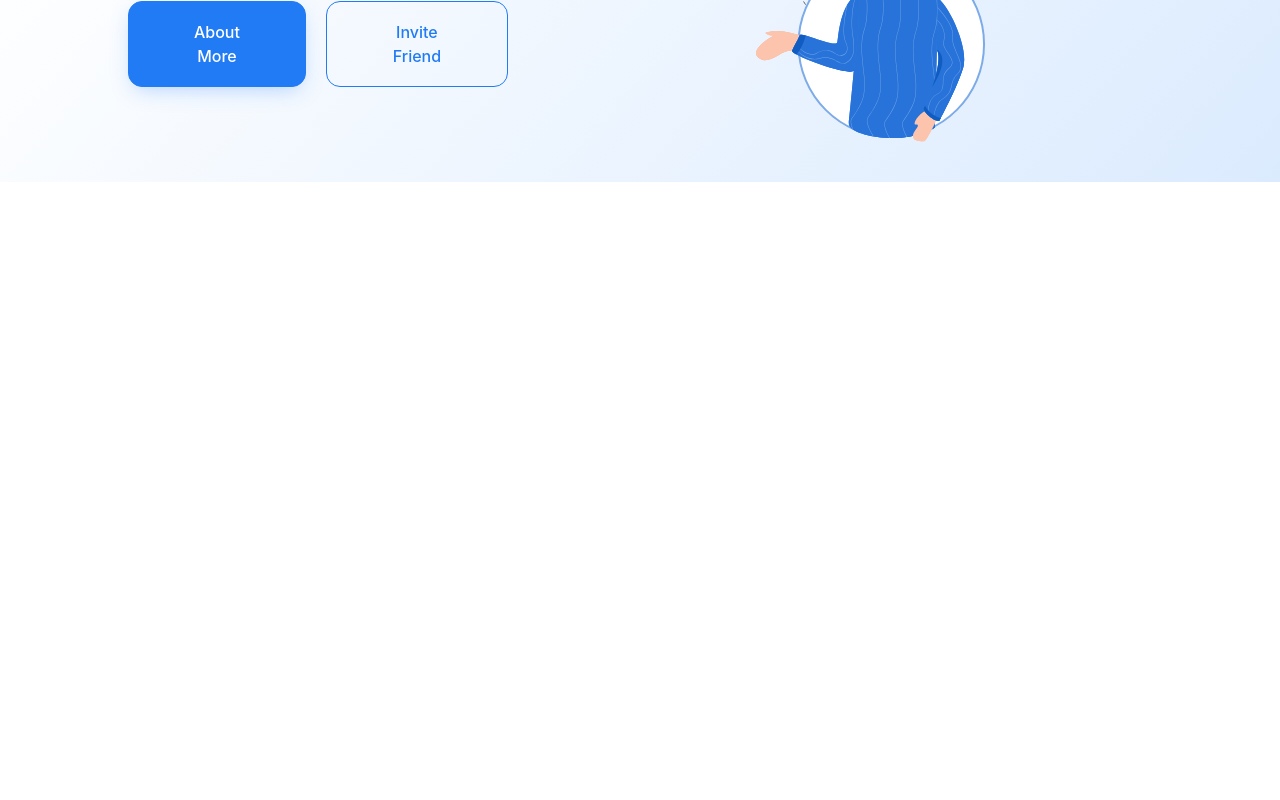
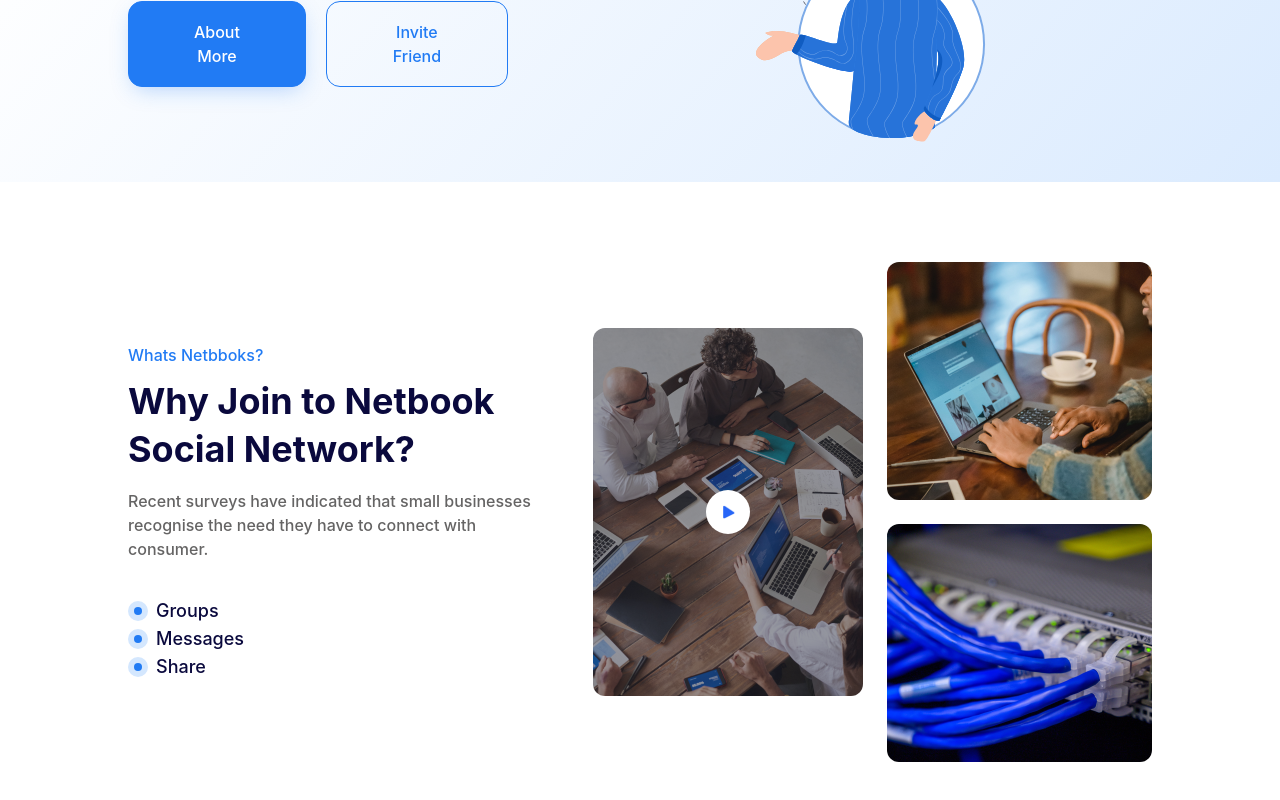
Before and after one commit to aihamrad/Netbook, a React (Create React App) app: page / in a window 1280 px wide. Shown: the part 532-1332 px from the top of the page. Before the commit the page ends 800 px from the top, so only its background shows below. Built offline with nearby package versions, Linux system fonts and the light colour scheme.

Commit message:
Join netwrok section component

```diff
--- a/src/App.js
+++ b/src/App.js
@@ -2,6 +2,7 @@ import React from "react";
 
 import Navbar from "./components/Navbar";
 import HeaderSection from "./layouts/HeaderSection";
+import JoinNetworkSection from "./layouts/JoinNetworkSection";
 
 const App = () => {
   return (
@@ -10,6 +11,9 @@ const App = () => {
         <Navbar />
         <HeaderSection />
       </section>
+      <section>
+        <JoinNetworkSection />
+      </section>
     </div>
   );
 };
--- /dev/null
+++ b/src/layouts/JoinNetworkSection/index.js
@@ -0,0 +1,48 @@
+import img1 from "../../assets/imgs/JN-1.png";
+import img2 from "../../assets/imgs/JN-2.png";
+import img3 from "../../assets/imgs/JN-3.png";
+import play from "../../assets/icons/playButton.png";
+
+const JoinNetworkSection = () => {
+  const listContent = ["Groups", "Messages", "Share"];
+  return (
+    <div className="container">
+      <div className="py-20 flex justify-between items-center max-md:flex-col max-md:py-5">
+        <div>
+          <p className="text-primary mb-2.5">Whats Netbboks?</p>
+          <p className="mb-4 text-dark-blue text-36 font-bold">
+            Why Join to Netbook <br /> Social Network?
+          </p>
+          <p className="text-grey mb-9">
+            Recent surveys have indicated that small businesses <br /> recognise
+            the need they have to connect with <br /> consumer.
+          </p>
+          <ul className="network-list">
+            {listContent.map((el) => (
+              <li className="text-dark-blue text-lg flex items-center" key={el}>
+                <div className="custom-dot mr-2 flex justify-center items-center">
+                  <div className="custom-dot2" />
+                </div>
+                <p>{el}</p>
+              </li>
+            ))}
+          </ul>
+        </div>
+        <div className="flex items-center">
+          <div className="mr-6 relative">
+            <img className="rounded-xl" src={img3} alt="img3" />
+            <div className="play-button">
+              <img src={play} alt="play" />
+            </div>
+          </div>
+          <div>
+            <img className="mb-6 rounded-xl" src={img1} alt="img1" />
+            <img className="rounded-xl" src={img2} alt="img2" />
+          </div>
+        </div>
+      </div>
+    </div>
+  );
+};
+
+export default JoinNetworkSection;
```
